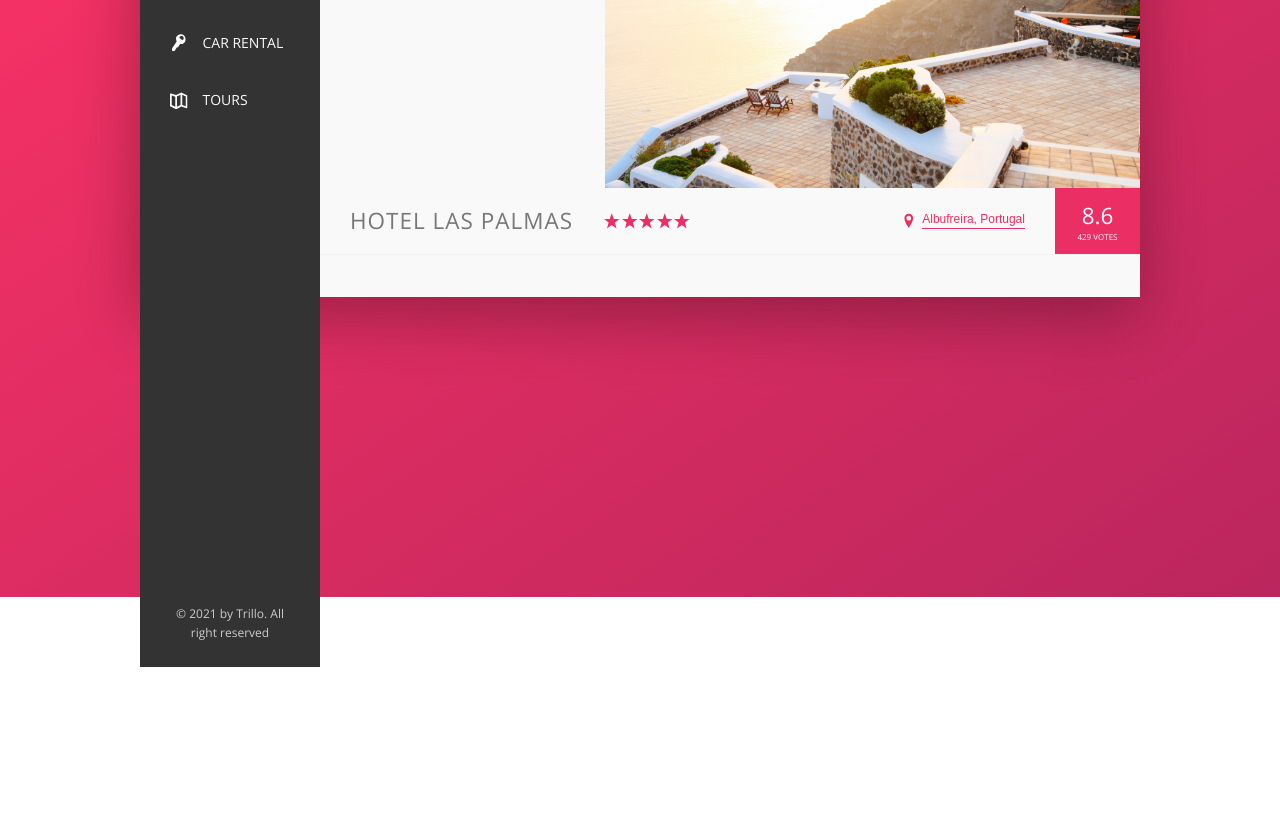
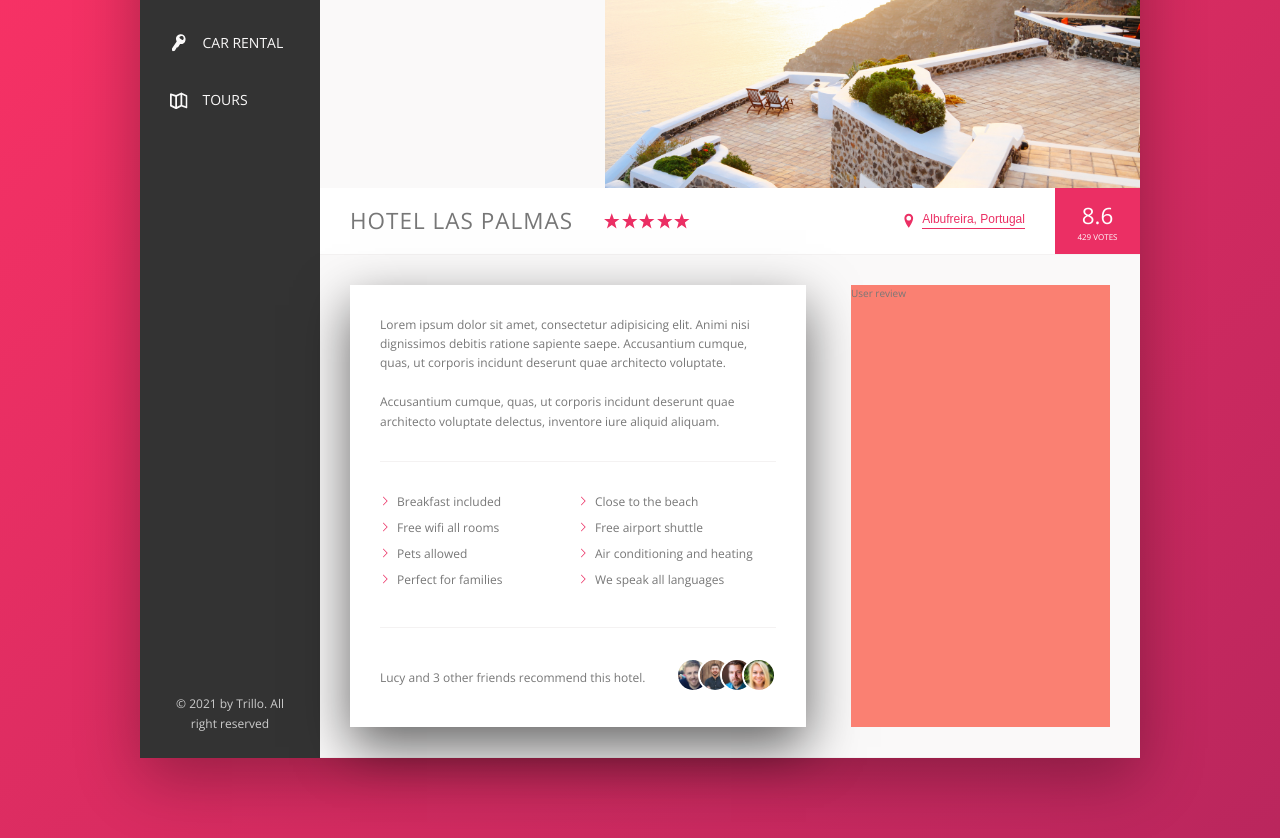
Before and after one commit to vihahuynh/Advanced-CSS-and-SASS-Trillo, a website: page index.html in a window 1280 px wide. Shown: the part 283-1121 px from the top of the page. Before the commit the page ends 950 px from the top, so only its background shows below. Drawn offline with nearby package versions, Linux system fonts and the light colour scheme.

Commit message:
Section 7: Trillo - description

```diff
--- a/index.html
+++ b/index.html
@@ -147,6 +147,59 @@
               <div class="overview__rating-count">429 votes</div>
             </div>
           </div>
+
+          <div class="detail">
+            <div class="description">
+              <p class="paragraph">
+                Lorem ipsum dolor sit amet, consectetur adipisicing elit. Animi
+                nisi dignissimos debitis ratione sapiente saepe. Accusantium
+                cumque, quas, ut corporis incidunt deserunt quae architecto
+                voluptate.
+              </p>
+              <p class="paragraph">
+                Accusantium cumque, quas, ut corporis incidunt deserunt quae
+                architecto voluptate delectus, inventore iure aliquid aliquam.
+              </p>
+              <ul class="list">
+                <li class="list__item">Breakfast included</li>
+                <li class="list__item">Close to the beach</li>
+                <li class="list__item">Free wifi all rooms</li>
+                <li class="list__item">Free airport shuttle</li>
+                <li class="list__item">Pets allowed</li>
+                <li class="list__item">Air conditioning and heating</li>
+                <li class="list__item">Perfect for families</li>
+                <li class="list__item">We speak all languages</li>
+              </ul>
+              <div class="recommend">
+                <p class="recommned__count">
+                  Lucy and 3 other friends recommend this hotel.
+                </p>
+                <div class="recommend__friends">
+                  <img
+                    src="img/user-3.jpg"
+                    alt="user 3"
+                    class="recommend__photo"
+                  />
+                  <img
+                    src="img/user-4.jpg"
+                    alt="user 4"
+                    class="recommend__photo"
+                  />
+                  <img
+                    src="img/user-5.jpg"
+                    alt="user 5"
+                    class="recommend__photo"
+                  />
+                  <img
+                    src="img/user-6.jpg"
+                    alt="user 6"
+                    class="recommend__photo"
+                  />
+                </div>
+              </div>
+            </div>
+            <div class="user-reviews">User review</div>
+          </div>
         </div>
       </div>
     </div>
--- a/sass/_base.scss
+++ b/sass/_base.scss
@@ -31,6 +31,9 @@ Grey dark 3: #999
   --color-grey-dark-3: #999;
 
   --shadow-dark: 0 2rem 6rem rgba(0, 0, 0, 0.3);
+  --shadow-light: 0 2rem 5rem rgba(0, 0, 0, 0.6);
+
+  --line: 1px solid var(--color-grey-light-2);
 }
 
 * {
--- a/sass/_components.scss
+++ b/sass/_components.scss
@@ -183,7 +183,8 @@
 
 /////////////////////////////////// OVERVIEW
 .overview {
-  border-bottom: 1px solid var(--color-grey-light-2);
+  background-color: #fff;
+  border-bottom: var(--line);
   display: flex;
   align-items: center;
 
@@ -278,3 +279,70 @@
     box-shadow: none;
   }
 }
+
+/////////////////////////////////// DESCRIPTION
+.paragraph {
+  font-size: 1.2rem;
+
+  &:not(:last-of-type) {
+    margin-bottom: 2rem;
+  }
+}
+
+.list {
+  margin: 3rem 0;
+  padding: 3rem 0;
+  list-style: none;
+  border-top: var(--line);
+  border-bottom: var(--line);
+  display: flex;
+  flex-wrap: wrap;
+
+  &__item {
+    flex: 0 0 50%;
+    margin-bottom: 0.7rem;
+    font-size: 1.2rem;
+  }
+
+  &__item::before {
+    content: "";
+    display: inline-block;
+    width: 1rem;
+    height: 1rem;
+    margin-right: 0.7rem;
+
+    // Old browser
+    // background-image: url(../img/chevron-thin-right.svg);
+    // background-size: cover;
+
+    background-color: var(--color-primary);
+    -webkit-mask-image: url(../img/chevron-thin-right.svg);
+    -webkit-mask-size: cover;
+    mask-image: url(../img/chevron-thin-right.svg);
+    mask-size: cover;
+  }
+}
+
+.recommend {
+  font-size: 1.2rem;
+  color: var (--color-grey-dark-3);
+  display: flex;
+  align-items: center;
+  justify-content: space-between;
+
+  &__photo {
+    box-sizing: content-box;
+    height: 3rem;
+    width: 3rem;
+    border-radius: 50%;
+    border: 2px solid #fff;
+
+    &:not(:last-child) {
+      margin-right: -1.5rem;
+    }
+  }
+
+  &__count {
+    margin-right: auto;
+  }
+}
--- a/sass/_layout.scss
+++ b/sass/_layout.scss
@@ -3,15 +3,13 @@
   margin: 8rem auto;
   background-color: var(--color-grey-light-1);
   box-shadow: var(--shadow-dark);
-
-  height: 50rem;
 }
 
 .header {
   font-size: 1.4rem;
   height: 7rem;
   background-color: #fff;
-  border-bottom: 1px solid var(--color-grey-light-2);
+  border-bottom: var(--line);
   display: flex;
   justify-content: space-between;
   align-items: center;
@@ -31,5 +29,25 @@
 
 .hotel-view {
   flex: 1;
-  height: 80rem;
 }
+
+.detail {
+  display: flex;
+  background-color: var(--color-grey-light-1);
+  border-bottom: var(--line);
+  padding: 3rem;
+}
+
+.description {
+  font-size: 1.4rem;
+  background-color: #fff;
+  flex: 0 0 60%;
+  margin-right: 4.5rem;
+  box-shadow: var(--shadow-light);
+  padding: 3rem;
+}
+
+.user-reviews {
+  background-color: salmon;
+  flex: 1;
+}
```
Also changed, not shown: css/style.css.
